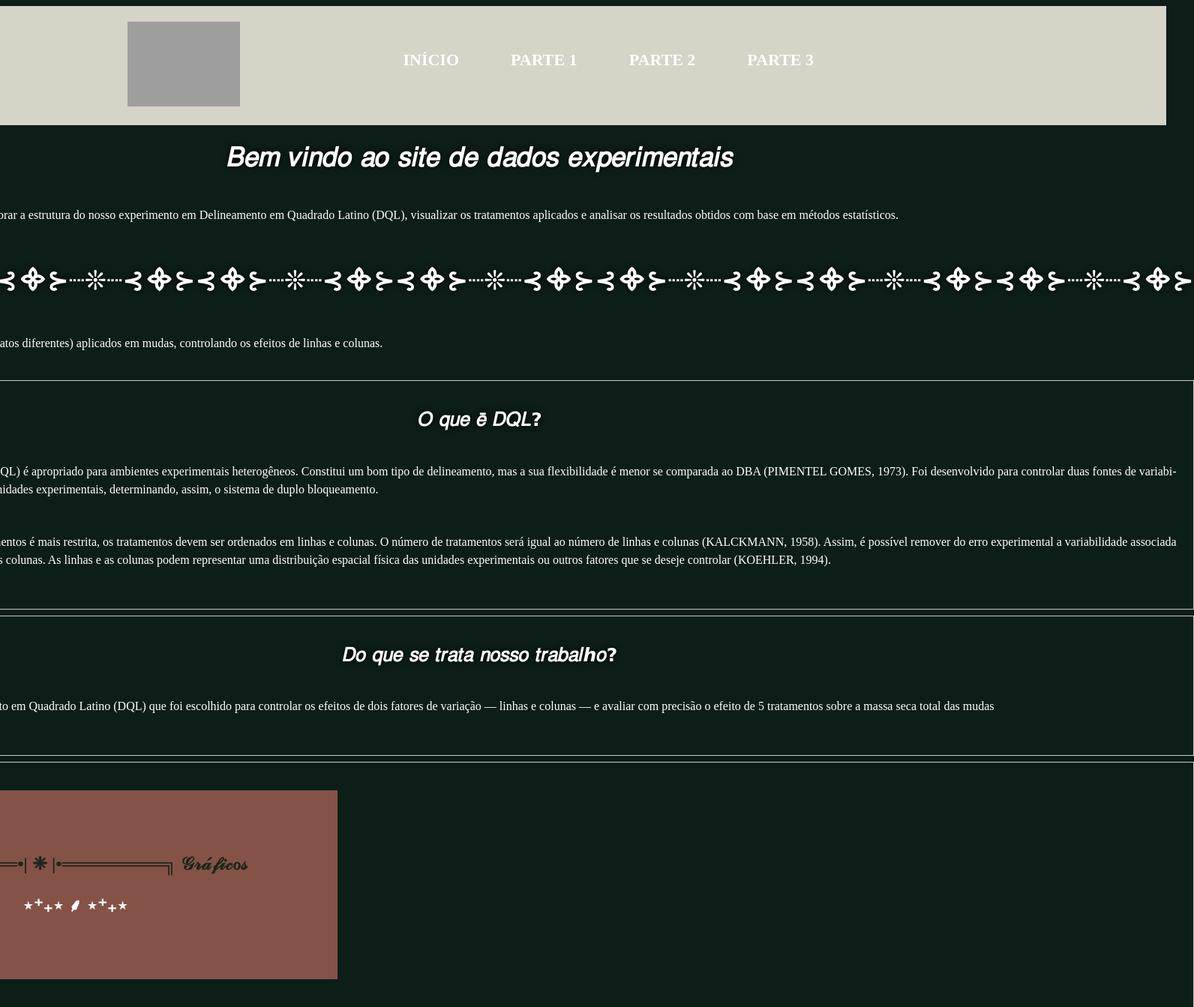
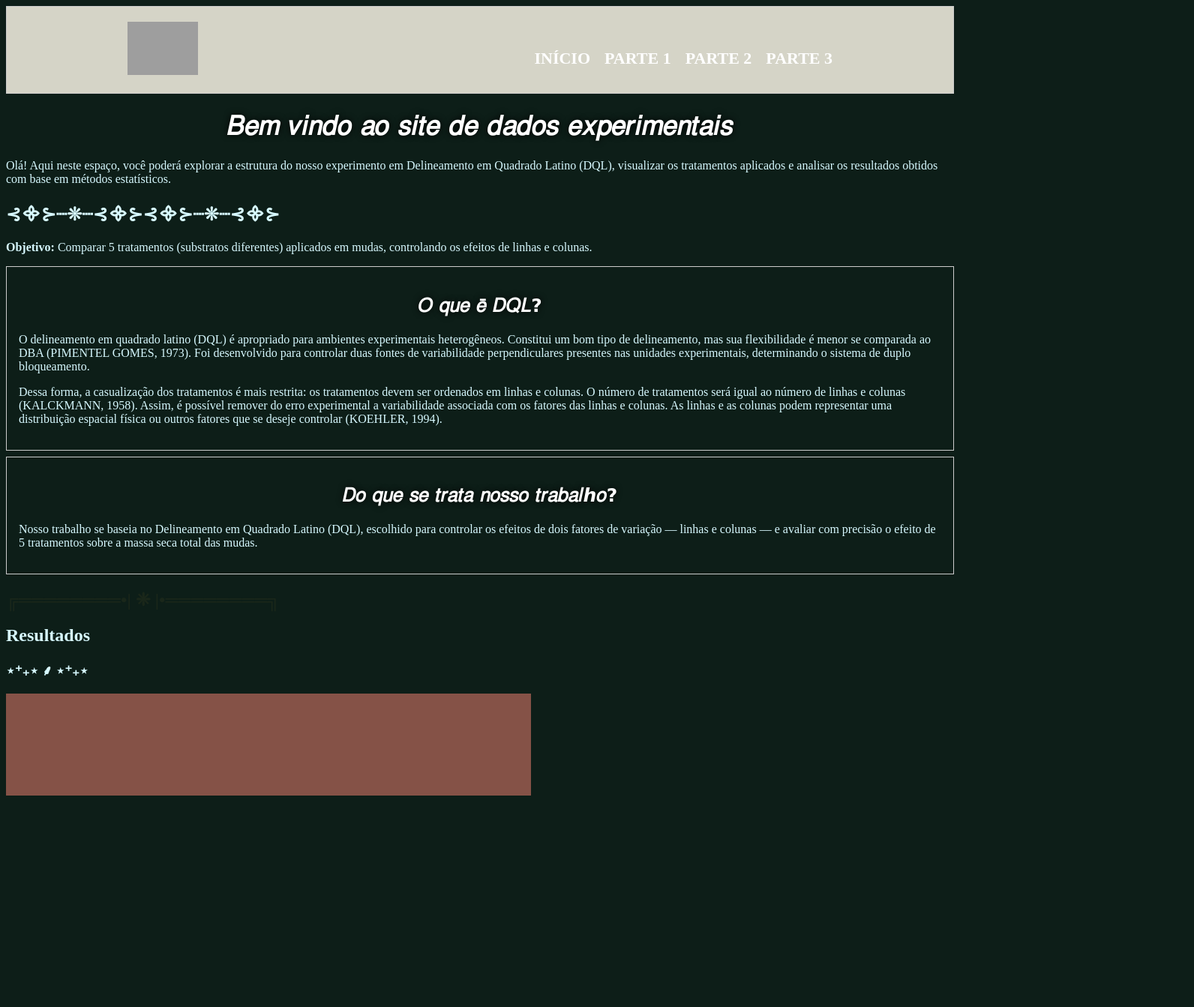
Before and after one commit to isasteciuk/Dados-Experimentais, a plain HTML site: page index.html in a window 1280 px wide. Shown: the top 1343 px of the page at 75% size, 1592 px wide, since content can reach past the window. After the commit the page ends 1069 px from the top, so only its background shows below. Drawn offline with Linux system fonts and the light colour scheme; grey boxes are pictures that could not be loaded.

Commit message:
Update index.html

```diff
--- a/index.html
+++ b/index.html
@@ -1,6 +1,5 @@
 <!DOCTYPE html>
 <html lang="pt-br">
-
 <head>
   <meta charset="UTF-8">
   <meta name="viewport" content="width=device-width, initial-scale=1.0">
@@ -8,108 +7,77 @@
   <link rel="stylesheet" href="style.css">
 </head>
 
-
 <body>
   <div class="background">
 
     <header class="cabecalho">
       <div class="caixa">
-    <img class="img-cabecalho" src="https://i.pinimg.com/736x/09/6e/3d/096e3d75c0c191c8cb49040d15a6bb1d.jpg" style="width: 150px;" alt="logo do site" />
+        <img class="img-cabecalho"
+          src="https://i.pinimg.com/736x/09/6e/3d/096e3d75c0c191c8cb49040d15a6bb1d.jpg"
+          alt="logo do site" width="150">
         <nav class="nav">
           <ul>
-        <li class="lista-cabeçalho-item"><a class="a" href="index.html">Início</a></li>
-        <li class="lista-cabeçalho-item"><a class="a" href="parte1.html">Parte 1</a></li>
-        <li class="lista-cabeçalho-item"><a class="a" href="parte2.html">Parte 2</a></li>
-        <li class="lista-cabeçalho-item"><a class="a" href="parte3.html">Parte 3</a></li>
+            <li class="lista-cabecalho-item"><a href="index.html">Início</a></li>
+            <li class="lista-cabecalho-item"><a href="parte1.html">Parte 1</a></li>
+            <li class="lista-cabecalho-item"><a href="parte2.html">Parte 2</a></li>
+            <li class="lista-cabecalho-item"><a href="parte3.html">Parte 3</a></li>
           </ul>
         </nav>
       </div>
     </header>
 
-
-
     <main>
-            <h1 class="titulo">𝐵𝑒𝑚 𝑣𝑖𝑛𝑑𝑜 𝑎𝑜 𝑠𝑖𝑡𝑒 𝑑𝑒 𝑑𝑎𝑑𝑜𝑠 𝑒𝑥𝑝𝑒𝑟𝑖𝑚𝑒𝑛𝑡𝑎𝑖𝑠
-            </h1>
+      <h1 class="titulo">𝐵𝑒𝑚 𝑣𝑖𝑛𝑑𝑜 𝑎𝑜 𝑠𝑖𝑡𝑒 𝑑𝑒 𝑑𝑎𝑑𝑜𝑠 𝑒𝑥𝑝𝑒𝑟𝑖𝑚𝑒𝑛𝑡𝑎𝑖𝑠</h1>
 
       <section class="introducao">
-                <ul class="texto-lista">
-                    <li class="paragrafo-texto">
-                        <p>Olá. Aqui neste espaço, você poderá explorar a estrutura do nosso experimento em Delineamento em Quadrado Latino (DQL), visualizar os tratamentos aplicados e analisar os resultados obtidos com base em métodos estatísticos.</p>
-                            </li>
-                    <h2 class="titulo">⊰᯽⊱┈❊┈⊰᯽⊱⊰᯽⊱┈❊┈⊰᯽⊱⊰᯽⊱┈❊┈⊰᯽⊱⊰᯽⊱┈❊┈⊰᯽⊱⊰᯽⊱┈❊┈⊰᯽⊱⊰᯽⊱┈❊┈⊰᯽⊱⊰᯽⊱┈❊┈⊰᯽⊱
-        </h2>
-                    <li class="paragrafo-texto">
-                        <p>Objetivo:
-Comparar 5 tratamentos (substratos diferentes) aplicados em mudas, controlando os efeitos de linhas e colunas.</p>
-                    </li>
-                </ul>
+        <p>Olá! Aqui neste espaço, você poderá explorar a estrutura do nosso experimento em Delineamento em Quadrado
+          Latino (DQL), visualizar os tratamentos aplicados e analisar os resultados obtidos com base em métodos
+          estatísticos.</p>
+
+        <h2 class="divisor">⊰᯽⊱┈❊┈⊰᯽⊱⊰᯽⊱┈❊┈⊰᯽⊱</h2>
+
+        <p><strong>Objetivo:</strong> Comparar 5 tratamentos (substratos diferentes) aplicados em mudas, controlando os
+          efeitos de linhas e colunas.</p>
       </section>
 
       <section class="leftColumn">
-                <h2 class="subtitulo">𝑂 𝑞𝑢𝑒 𝑒̄ 𝐷𝑄𝐿?
-                </h2>
-                <ul class="texto-lista">
-                    <li class="paragrafo-texto">
-                        <p>O delineamento em quadrado latino (DQL) é apropriado para ambientes experimentais
-                            heterogêneos. Constitui um bom tipo de delineamento, mas a sua flexibilidade é menor se
-                            comparada ao DBA (PIMENTEL GOMES, 1973). Foi desenvolvido para controlar duas fontes
-                            de variabilidade perpendiculares presentes nas unidades experimentais, determinando, assim, o
-                            sistema de duplo bloqueamento. </p>
-                    </li>
-                    <li class="paragrafo-texto">
-                        <p>Dessa forma, a casualização dos tratamentos é mais restrita, os tratamentos devem ser
-                            ordenados em linhas e colunas. O número de tratamentos será igual ao número de linhas e
-                            colunas (KALCKMANN, 1958). Assim, é possível remover do erro experimental a
-                            variabilidade associada com os fatores associados às linhas e às colunas. As linhas e as colunas
-                            podem representar uma distribuição espacial física das unidades experimentais ou outros fatores
-                            que se deseje controlar (KOEHLER, 1994).</p>
-                    </li>
-                </ul>
+        <h2 class="subtitulo">𝑂 𝑞𝑢𝑒 𝑒̄ 𝐷𝑄𝐿?</h2>
+        <p>O delineamento em quadrado latino (DQL) é apropriado para ambientes experimentais heterogêneos. Constitui um
+          bom tipo de delineamento, mas sua flexibilidade é menor se comparada ao DBA (PIMENTEL GOMES, 1973). Foi
+          desenvolvido para controlar duas fontes de variabilidade perpendiculares presentes nas unidades experimentais,
+          determinando o sistema de duplo bloqueamento.</p>
+
+        <p>Dessa forma, a casualização dos tratamentos é mais restrita: os tratamentos devem ser ordenados em linhas e
+          colunas. O número de tratamentos será igual ao número de linhas e colunas (KALCKMANN, 1958). Assim, é possível
+          remover do erro experimental a variabilidade associada com os fatores das linhas e colunas. As linhas e as
+          colunas podem representar uma distribuição espacial física ou outros fatores que se deseje controlar (KOEHLER,
+          1994).</p>
       </section>
 
       <section class="leftColumn">
-                <h2 class="subtitulo">𝐷𝑜 𝑞𝑢𝑒 𝑠𝑒 𝑡𝑟𝑎𝑡𝑎 𝑛𝑜𝑠𝑠𝑜 𝑡𝑟𝑎𝑏𝑎𝑙ℎ𝑜?
-                </h2>
-                <ul class="texto-lista">
-                    <li class="paragrafo-texto">
-                        <p>Nosso trabalho se deve ao Delineamento em Quadrado Latino (DQL) que foi escolhido para controlar os efeitos de dois fatores de variação — linhas e colunas — e avaliar com precisão o efeito de 5 tratamentos sobre a massa seca total das mudas</p>
-                    </li>
-
-                </ul>
+        <h2 class="subtitulo">𝐷𝑜 𝑞𝑢𝑒 𝑠𝑒 𝑡𝑟𝑎𝑡𝑎 𝑛𝑜𝑠𝑠𝑜 𝑡𝑟𝑎𝑏𝑎𝑙ℎ𝑜?</h2>
+        <p>Nosso trabalho se baseia no Delineamento em Quadrado Latino (DQL), escolhido para controlar os efeitos de dois
+          fatores de variação — linhas e colunas — e avaliar com precisão o efeito de 5 tratamentos sobre a massa seca
+          total das mudas.</p>
       </section>
 
-            <section class="leftColumn">
-                <ul class="texto-lista">
-                    <li class="paragrafo-texto">
-                        <p><!DOCTYPE html>
-                            <html lang="pt-br">
-                            <head>
-                                <meta charset="UTF-8">
-                                <meta name="viewport" content="width=device-width, initial-scale=1.0">
-                                <link rel="stylesheet" href="style.css">
-                                <title>.</title>
-                            </head>
-                            <body>
+     <section class="graficos">
+  <h1>╔════════•| ❈ |•════════╗</h1>
+  <h2>Resultados</h2>
+  <h3>⋆⁺₊⋆ ⸙ ⋆⁺₊⋆</h3>
+
   <div class="caixa-principal">
-                                    <h1>╔════════•| ❈ |•════════╗
-
-                                        𝒢𝓇𝒶́𝒻𝒾𝒸ℴ𝓈</h1>
-                                    <h2>⋆⁺₊⋆ ⸙ ⋆⁺₊⋆</h2>
     <div class="caixa-perguntas"></div>
     <div class="caixa-alternativas"></div>
     <div class="caixa-resultado"></div>
     <div class="image"></div>
     <p class="texto-resultado"></p>
   </div>
+</section>
+
+    </main>
   </div>
+
   <script src="script.js"></script>
 </body>
-                            </html></p>
-                        </li>
-
-                </ul>
-
-            </section>
-</body>
 </html>
```
Lines whose indentation alone changed are shown as unchanged.
